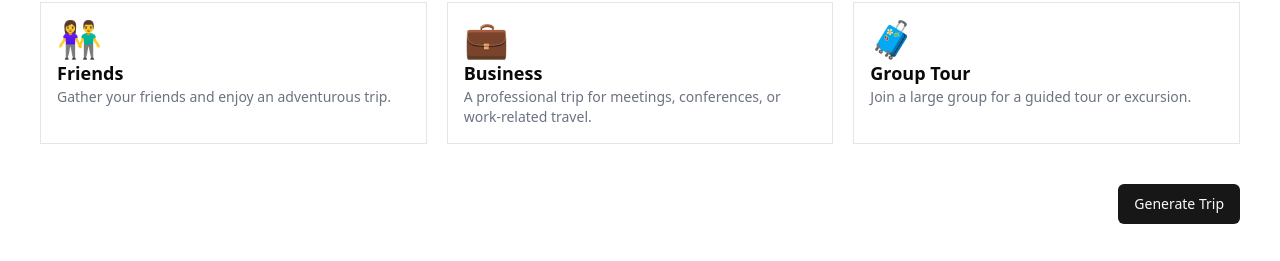
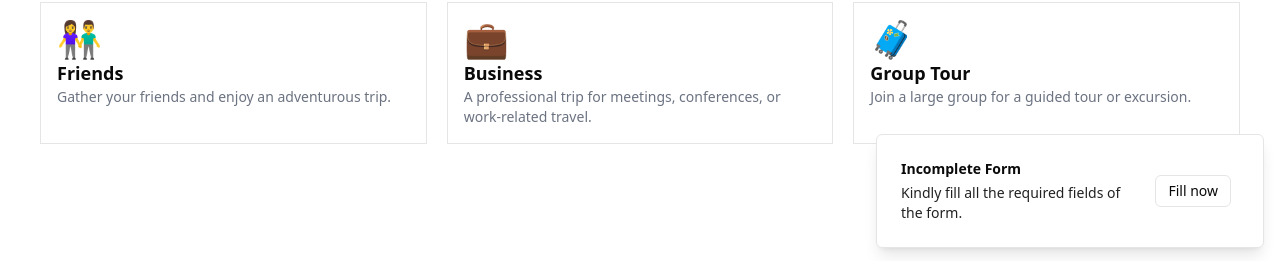
Before and after one commit to harsh-thecoder/AI-Powered-Trip-Planner, a React (Vite) app in the folder Trip/: page /create-trip in a window 1280 px wide. Both pictures are taken after typing "Sample", "5" into the empty fields and a click on the button "Generate Trip". Shown: the part 920-1181 px from the top of the page. Built offline with nearby package versions, Linux system fonts and the light colour scheme; no server answers.

Commit message:
Inputs are taken Properly

```diff
--- a/Trip/package.json
+++ b/Trip/package.json
@@ -12,6 +12,7 @@
   "dependencies": {
     "@foursquare/foursquare-places": "^1.0.3",
     "@radix-ui/react-slot": "^1.1.1",
+    "@radix-ui/react-toast": "^1.2.4",
     "axios": "^1.7.9",
     "class-variance-authority": "^0.7.1",
     "clsx": "^2.1.1",
--- a/Trip/src/My Components/CreateTrip.jsx
+++ b/Trip/src/My Components/CreateTrip.jsx
@@ -1,104 +1,127 @@
-import React, { useState, useEffect } from 'react';
-import PlacesFourSquare from './PlacesFourSquare';
-import { Input } from "@/components/ui/input"
-import { SelectBudgetOptions } from './SelectBudgetOptions';
-import { SelectTravelList } from './SelectTravelList';
-import { Button } from '@/components/ui/button';
+"use client";
+
+import React, { useState, useEffect } from "react";
+import PlacesFourSquare from "./PlacesFourSquare";
+import { Input } from "@/components/ui/input";
+import { SelectBudgetOptions } from "./SelectBudgetOptions";
+import { SelectTravelList } from "./SelectTravelList";
+import { Button } from "@/components/ui/button";
+import { useToast } from "../hooks/use-toast"; // Adjust path based on file structure
+import { ToastAction } from "@/components/ui/toast";
 
 function CreateTrip() {
   const [place, setPlaces] = useState(); // State to store the selected place
-  const [formdata,setFormdata] = useState([]);
+  const [formdata, setFormdata] = useState([]);
+  const { toast } = useToast(); // Initialize the toast hook
 
-  const handleInputChange = (name,value) => {
+  const handleInputChange = (name, value) => {
     setFormdata({
       ...formdata,
-      [name]:value
-    })
-  }
-
-  useEffect(() => {
-    console.log(formdata);
-  },[formdata])
+      [name]: value,
+    });
+  };
 
   const handlePlaceSelect = (selectedPlace) => {
     // Handle the selected place here
     setPlaces(selectedPlace);
+    handleInputChange("location", selectedPlace);
   };
+
+  useEffect(() => {
+    console.log(formdata);
+  }, [formdata]);
 
   // Log the selected place whenever it changes
   useEffect(() => {
     if (place) {
-      console.log('Selected Place:', place);
+      console.log("Selected Place:", place);
     }
   }, [place]); // Dependency array ensures this effect runs only when "place" changes
 
   const OnGenerateTrip = () => {
-    if(formdata?.noOfDays > 5){
-      alert('Please Enter Number of days for Trip Less than 5');
+    if (formdata?.noOfDays > 5) {
+      // Use the toast here
+      toast({
+        title: "Invalid Number of Days",
+        description: "Please enter number of days less than 5.",
+        action: <ToastAction altText="Okay">Okay</ToastAction>,
+      });
+      return;
+    }
+
+    if (!formdata?.budget || !formdata?.traveler || !formdata?.location || !formdata?.noOfDays) {
+      toast({
+        title: "Incomplete Form",
+        description: "Kindly fill all the required fields of the form.",
+        action: <ToastAction altText="Fill now">Fill now</ToastAction>,
+      });
       return;
     }
 
     console.log(formdata);
-  }
+  };
 
   return (
-    <div className='sm:px-10 md:px-32 lg:px-56 xl:px-10 px-5 mt-10'>
-      <h2 className='font-bold text-3xl'>Tell us Your Preferences 🌅🌴</h2>
-      <p className='mt-3 text-gray-500 text-xl'>
+    <div className="sm:px-10 md:px-32 lg:px-56 xl:px-10 px-5 mt-10">
+      <h2 className="font-bold text-3xl">Tell us Your Preferences 🌅🌴</h2>
+      <p className="mt-3 text-gray-500 text-xl">
         Just provide some basic Information and we'll provide you Customized
         Itinerary based on Your Preferences
       </p>
 
-      <div className='mt-20 flex flex-col gap-9'>
+      <div className="mt-20 flex flex-col gap-9">
         <div>
-          <h2 className='text-xl'>What is your destination of choice?</h2>
+          <h2 className="text-xl">What is your destination of choice?</h2>
           {/* Integrating the PlacesFourSquare component */}
           <PlacesFourSquare onPlaceSelect={handlePlaceSelect} />
         </div>
         <div>
-          <h2 className='text-xl'>How many days are you Planning for your Trip ?</h2>
-          <Input placeholder={'Ex.3'} type='number'
-           onChange = {(e) => handleInputChange('noOfDays',e.target.value)}
+          <h2 className="text-xl">How many days are you Planning for your Trip?</h2>
+          <Input
+            placeholder={"Ex.3"}
+            type="number"
+            onChange={(e) => handleInputChange("noOfDays", e.target.value)}
           />
         </div>
       </div>
 
-      <h2 className='text-xl my-3 font-medium'>What is Your Budget?</h2>
-      <div className='grid grid-cols-3 gap-5 mt-5'>
+      <h2 className="text-xl my-3 font-medium">What is Your Budget?</h2>
+      <div className="grid grid-cols-3 gap-5 mt-5">
         {SelectBudgetOptions.map((item, index) => (
           <div
             key={index}
-            onClick={(e) => handleInputChange('budget',item.title)}
-            className= {`p-4 border cursor-pointer hover:shadow-lg transform hover:scale-105 transition-transform duration-200
-             ${formdata?.budget == item.title &&'shadow-lg border-black rounded-2xl'} `}
-            >
-            <h2 className='text-4xl'>{item.icon}</h2>
-            <h2 className='font-bold text-lg'>{item.title}</h2>
-            <h2 className='text-sm text-gray-500'>{item.description}</h2>
+            onClick={() => handleInputChange("budget", item.title)}
+            className={`p-4 border cursor-pointer hover:shadow-lg transform hover:scale-105 transition-transform duration-200
+             ${formdata?.budget === item.title && "shadow-lg border-black rounded-2xl"} `}
+          >
+            <h2 className="text-4xl">{item.icon}</h2>
+            <h2 className="font-bold text-lg">{item.title}</h2>
+            <h2 className="text-sm text-gray-500">{item.description}</h2>
           </div>
         ))}
       </div>
 
-      <h2 className='text-xl my-3 font-medium mt-5'>Who do you plan on travelling with on Your next Adventure ?</h2>
-      <div className='grid grid-cols-3 gap-5 mt-5'>
+      <h2 className="text-xl my-3 font-medium mt-5">
+        Who do you plan on travelling with on Your next Adventure?
+      </h2>
+      <div className="grid grid-cols-3 gap-5 mt-5">
         {SelectTravelList.map((item, index) => (
           <div
             key={index}
-            onClick={(e) => handleInputChange('traveler',item.people)}
+            onClick={() => handleInputChange("traveler", item.people)}
             className={`p-4 border cursor-pointer hover:shadow-lg transform hover:scale-105 transition-transform duration-200
-              ${formdata?.traveler==item.people &&'shadow-lg border-black rounded-2xl'}`
-          }>
-            <h2 className='text-4xl'>{item.icon}</h2>
-            <h2 className='font-bold text-lg'>{item.title}</h2>
-            <h2 className='text-sm text-gray-500'>{item.description}</h2>
+              ${formdata?.traveler === item.people && "shadow-lg border-black rounded-2xl"}`}
+          >
+            <h2 className="text-4xl">{item.icon}</h2>
+            <h2 className="font-bold text-lg">{item.title}</h2>
+            <h2 className="text-sm text-gray-500">{item.description}</h2>
           </div>
         ))}
       </div>
 
-      <div className='my-10 flex justify-end'>
-         <Button onClick={OnGenerateTrip}>Generate Trip</Button>
+      <div className="my-10 flex justify-end">
+        <Button onClick={OnGenerateTrip}>Generate Trip</Button>
       </div>
-
     </div>
   );
 }
--- /dev/null
+++ b/Trip/src/My Components/ToastComponent.jsx
@@ -0,0 +1,25 @@
+"use client"
+
+import { useToast } from "@/components/hooks/use-toast"
+import { Button } from "@/components/ui/button"
+import { ToastAction } from "@/components/ui/toast"
+
+export function ToastDestructive() {
+  const { toast } = useToast()
+
+  return (
+    <Button
+      variant="outline"
+      onClick={() => {
+        toast({
+          variant: "destructive",
+          title: "Uh oh! Something went wrong.",
+          description: "There was a problem with your request.",
+          action: <ToastAction altText="Try again">Try again</ToastAction>,
+        })
+      }}
+    >
+      Show Toast
+    </Button>
+  )
+}
--- /dev/null
+++ b/Trip/src/components/ui/toast.jsx
@@ -0,0 +1,82 @@
+import * as React from "react"
+import * as ToastPrimitives from "@radix-ui/react-toast"
+import { cva } from "class-variance-authority";
+import { X } from "lucide-react"
+
+import { cn } from "@/lib/utils"
+
+const ToastProvider = ToastPrimitives.Provider
+
+const ToastViewport = React.forwardRef(({ className, ...props }, ref) => (
+  <ToastPrimitives.Viewport
+    ref={ref}
+    className={cn(
+      "fixed top-0 z-[100] flex max-h-screen w-full flex-col-reverse p-4 sm:bottom-0 sm:right-0 sm:top-auto sm:flex-col md:max-w-[420px]",
+      className
+    )}
+    {...props} />
+))
+ToastViewport.displayName = ToastPrimitives.Viewport.displayName
+
+const toastVariants = cva(
+  "group pointer-events-auto relative flex w-full items-center justify-between space-x-4 overflow-hidden rounded-md border p-6 pr-8 shadow-lg transition-all data-[swipe=cancel]:translate-x-0 data-[swipe=end]:translate-x-[var(--radix-toast-swipe-end-x)] data-[swipe=move]:translate-x-[var(--radix-toast-swipe-move-x)] data-[swipe=move]:transition-none data-[state=open]:animate-in data-[state=closed]:animate-out data-[swipe=end]:animate-out data-[state=closed]:fade-out-80 data-[state=closed]:slide-out-to-right-full data-[state=open]:slide-in-from-top-full data-[state=open]:sm:slide-in-from-bottom-full",
+  {
+    variants: {
+      variant: {
+        default: "border bg-background text-foreground",
+        destructive:
+          "destructive group border-destructive bg-destructive text-destructive-foreground",
+      },
+    },
+    defaultVariants: {
+      variant: "default",
+    },
+  }
+)
+
+const Toast = React.forwardRef(({ className, variant, ...props }, ref) => {
+  return (
+    (<ToastPrimitives.Root
+      ref={ref}
+      className={cn(toastVariants({ variant }), className)}
+      {...props} />)
+  );
+})
+Toast.displayName = ToastPrimitives.Root.displayName
+
+const ToastAction = React.forwardRef(({ className, ...props }, ref) => (
+  <ToastPrimitives.Action
+    ref={ref}
+    className={cn(
+      "inline-flex h-8 shrink-0 items-center justify-center rounded-md border bg-transparent px-3 text-sm font-medium ring-offset-background transition-colors hover:bg-secondary focus:outline-none focus:ring-2 focus:ring-ring focus:ring-offset-2 disabled:pointer-events-none disabled:opacity-50 group-[.destructive]:border-muted/40 group-[.destructive]:hover:border-destructive/30 group-[.destructive]:hover:bg-destructive group-[.destructive]:hover:text-destructive-foreground group-[.destructive]:focus:ring-destructive",
+      className
+    )}
+    {...props} />
+))
+ToastAction.displayName = ToastPrimitives.Action.displayName
+
+const ToastClose = React.forwardRef(({ className, ...props }, ref) => (
+  <ToastPrimitives.Close
+    ref={ref}
+    className={cn(
+      "absolute right-2 top-2 rounded-md p-1 text-foreground/50 opacity-0 transition-opacity hover:text-foreground focus:opacity-100 focus:outline-none focus:ring-2 group-hover:opacity-100 group-[.destructive]:text-red-300 group-[.destructive]:hover:text-red-50 group-[.destructive]:focus:ring-red-400 group-[.destructive]:focus:ring-offset-red-600",
+      className
+    )}
+    toast-close=""
+    {...props}>
+    <X className="h-4 w-4" />
+  </ToastPrimitives.Close>
+))
+ToastClose.displayName = ToastPrimitives.Close.displayName
+
+const ToastTitle = React.forwardRef(({ className, ...props }, ref) => (
+  <ToastPrimitives.Title ref={ref} className={cn("text-sm font-semibold", className)} {...props} />
+))
+ToastTitle.displayName = ToastPrimitives.Title.displayName
+
+const ToastDescription = React.forwardRef(({ className, ...props }, ref) => (
+  <ToastPrimitives.Description ref={ref} className={cn("text-sm opacity-90", className)} {...props} />
+))
+ToastDescription.displayName = ToastPrimitives.Description.displayName
+
+export { ToastProvider, ToastViewport, Toast, ToastTitle, ToastDescription, ToastClose, ToastAction };
--- /dev/null
+++ b/Trip/src/components/ui/toaster.jsx
@@ -0,0 +1,33 @@
+import { useToast } from "@/hooks/use-toast"
+import {
+  Toast,
+  ToastClose,
+  ToastDescription,
+  ToastProvider,
+  ToastTitle,
+  ToastViewport,
+} from "@/components/ui/toast"
+
+export function Toaster() {
+  const { toasts } = useToast()
+
+  return (
+    (<ToastProvider>
+      {toasts.map(function ({ id, title, description, action, ...props }) {
+        return (
+          (<Toast key={id} {...props}>
+            <div className="grid gap-1">
+              {title && <ToastTitle>{title}</ToastTitle>}
+              {description && (
+                <ToastDescription>{description}</ToastDescription>
+              )}
+            </div>
+            {action}
+            <ToastClose />
+          </Toast>)
+        );
+      })}
+      <ToastViewport />
+    </ToastProvider>)
+  );
+}
--- /dev/null
+++ b/Trip/src/hooks/use-toast.js
@@ -0,0 +1,155 @@
+"use client";
+// Inspired by react-hot-toast library
+import * as React from "react"
+
+const TOAST_LIMIT = 1
+const TOAST_REMOVE_DELAY = 1000000
+
+const actionTypes = {
+  ADD_TOAST: "ADD_TOAST",
+  UPDATE_TOAST: "UPDATE_TOAST",
+  DISMISS_TOAST: "DISMISS_TOAST",
+  REMOVE_TOAST: "REMOVE_TOAST"
+}
+
+let count = 0
+
+function genId() {
+  count = (count + 1) % Number.MAX_SAFE_INTEGER
+  return count.toString();
+}
+
+const toastTimeouts = new Map()
+
+const addToRemoveQueue = (toastId) => {
+  if (toastTimeouts.has(toastId)) {
+    return
+  }
+
+  const timeout = setTimeout(() => {
+    toastTimeouts.delete(toastId)
+    dispatch({
+      type: "REMOVE_TOAST",
+      toastId: toastId,
+    })
+  }, TOAST_REMOVE_DELAY)
+
+  toastTimeouts.set(toastId, timeout)
+}
+
+export const reducer = (state, action) => {
+  switch (action.type) {
+    case "ADD_TOAST":
+      return {
+        ...state,
+        toasts: [action.toast, ...state.toasts].slice(0, TOAST_LIMIT),
+      };
+
+    case "UPDATE_TOAST":
+      return {
+        ...state,
+        toasts: state.toasts.map((t) =>
+          t.id === action.toast.id ? { ...t, ...action.toast } : t),
+      };
+
+    case "DISMISS_TOAST": {
+      const { toastId } = action
+
+      // ! Side effects ! - This could be extracted into a dismissToast() action,
+      // but I'll keep it here for simplicity
+      if (toastId) {
+        addToRemoveQueue(toastId)
+      } else {
+        state.toasts.forEach((toast) => {
+          addToRemoveQueue(toast.id)
+        })
+      }
+
+      return {
+        ...state,
+        toasts: state.toasts.map((t) =>
+          t.id === toastId || toastId === undefined
+            ? {
+                ...t,
+                open: false,
+              }
+            : t),
+      };
+    }
+    case "REMOVE_TOAST":
+      if (action.toastId === undefined) {
+        return {
+          ...state,
+          toasts: [],
+        }
+      }
+      return {
+        ...state,
+        toasts: state.toasts.filter((t) => t.id !== action.toastId),
+      };
+  }
+}
+
+const listeners = []
+
+let memoryState = { toasts: [] }
+
+function dispatch(action) {
+  memoryState = reducer(memoryState, action)
+  listeners.forEach((listener) => {
+    listener(memoryState)
+  })
+}
+
+function toast({
+  ...props
+}) {
+  const id = genId()
+
+  const update = (props) =>
+    dispatch({
+      type: "UPDATE_TOAST",
+      toast: { ...props, id },
+    })
+  const dismiss = () => dispatch({ type: "DISMISS_TOAST", toastId: id })
+
+  dispatch({
+    type: "ADD_TOAST",
+    toast: {
+      ...props,
+      id,
+      open: true,
+      onOpenChange: (open) => {
+        if (!open) dismiss()
+      },
+    },
+  })
+
+  return {
+    id: id,
+    dismiss,
+    update,
+  }
+}
+
+function useToast() {
+  const [state, setState] = React.useState(memoryState)
+
+  React.useEffect(() => {
+    listeners.push(setState)
+    return () => {
+      const index = listeners.indexOf(setState)
+      if (index > -1) {
+        listeners.splice(index, 1)
+      }
+    };
+  }, [state])
+
+  return {
+    ...state,
+    toast,
+    dismiss: (toastId) => dispatch({ type: "DISMISS_TOAST", toastId }),
+  };
+}
+
+export { useToast, toast }
--- a/Trip/src/main.jsx
+++ b/Trip/src/main.jsx
@@ -5,6 +5,7 @@
 import { createBrowserRouter, RouterProvider } from 'react-router-dom'
 import CreateTrip from './My Components/CreateTrip'
 import Header from './My Components/Header'
+import { Toaster } from './components/ui/toaster'
 
 const router = createBrowserRouter([
   {
@@ -20,6 +21,7 @@
 createRoot(document.getElementById('root')).render(
   <StrictMode>
     <Header/>
+    <Toaster/>
     <RouterProvider router = {router}/>
   </StrictMode>,
 )
```
Also changed, not shown: 1 other file (tests, documents, lock files or other folders).
